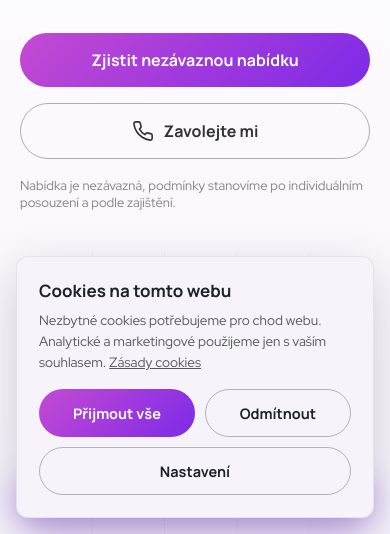
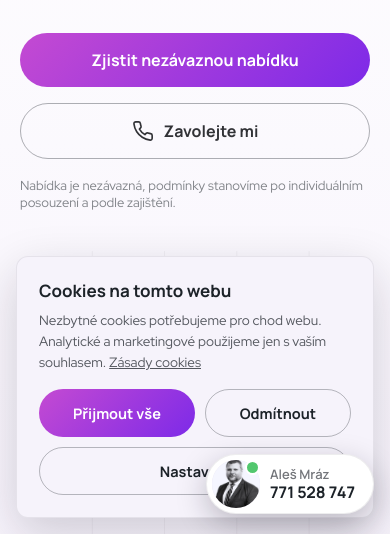
Before and after one commit to zakmartin/firemnizalozna, a website: page public/index.html in a window 390 px wide. Shown: the part 310-844 px from the top of the page. Drawn offline with Linux system fonts and the light colour scheme.

Commit message:
Badge specialisty: jméno + klikatelné číslo, nahrazuje sticky lištu
- zabalený badge je pill: fotka (otevře panel), jméno a tel: číslo
- sticky lišta Zavolejte mi na mobilu odstraněna, badge je všude
- ověřeno sondou: žádné horizontální přetečení na 390 px

Co-Authored-By: Claude Fable 5 <noreply@anthropic.com>

```diff
--- a/public/css/styles.css
+++ b/public/css/styles.css
@@ -1526,35 +1526,9 @@ input[type="range"].fz-range::-moz-range-thumb {
   overflow: hidden;
 }
 
-/* ===== STICKY CALL (mobile) ===== */
+/* Sticky lišta na mobilu nahrazena plovoucím badge specialisty (.fz-agent) */
 .fz-call-sticky {
   display: none;
-}
-
-@media (max-width: 640px) {
-  .fz-call-sticky {
-    display: flex;
-    align-items: center;
-    justify-content: center;
-    gap: 10px;
-    position: fixed;
-    left: 16px;
-    right: 16px;
-    bottom: calc(16px + env(safe-area-inset-bottom));
-    z-index: 90;
-    background: var(--fz-grad);
-    color: #fff;
-    font-family: var(--f-head);
-    font-size: 16px;
-    font-weight: 700;
-    min-height: 54px;
-    border-radius: var(--r-pill);
-    box-shadow: 0 10px 30px rgba(125, 42, 232, .4);
-  }
-
-  body {
-    padding-bottom: 86px;
-  }
 }
 
 /* ===== COOKIE BAR ===== */
@@ -2170,15 +2144,52 @@ body.modal-open {
   z-index: 250;
 }
 
+/* zabalený stav: pill s fotkou + klikatelným číslem */
+.fz-agent__bar {
+  display: flex;
+  align-items: center;
+  gap: 10px;
+  background: var(--bg-white);
+  border: 1px solid rgba(28, 34, 40, .08);
+  border-radius: var(--r-pill);
+  padding: 5px 18px 5px 5px;
+  box-shadow: 0 10px 30px rgba(21, 16, 31, .25);
+}
+
+.fz-agent__id {
+  display: flex;
+  flex-direction: column;
+  line-height: 1.25;
+  white-space: nowrap;
+}
+
+.fz-agent__id strong {
+  font-family: var(--f-head);
+  font-size: 13px;
+  font-weight: 600;
+  color: var(--text-muted);
+}
+
+.fz-agent__id span {
+  font-family: var(--f-head);
+  font-size: 16px;
+  font-weight: 700;
+  color: var(--text-dark);
+}
+
+.fz-agent__id:hover span {
+  color: var(--fz-accent-dark);
+}
+
 .fz-agent__toggle {
-  width: 64px;
-  height: 64px;
+  width: 48px;
+  height: 48px;
   border-radius: 50%;
-  border: 2px solid #fff;
+  border: none;
   padding: 0;
   position: relative;
   background: #e9e3f2;
-  box-shadow: 0 10px 30px rgba(21, 16, 31, .28);
+  flex-shrink: 0;
   transition: transform .15s;
 }
 
@@ -2207,7 +2218,7 @@ body.modal-open {
 .fz-agent__panel {
   position: absolute;
   right: 0;
-  bottom: 78px;
+  bottom: 68px;
   width: 296px;
   background: var(--bg-white);
   border: 1px solid rgba(28, 34, 40, .08);
@@ -2285,9 +2296,15 @@ body.modal-open {
 
 @media (max-width: 640px) {
 
-  /* na mobilu je sticky lišta „Zavolejte mi" — badge by se s ní tloukl */
+  /* na mobilu je badge hlavní kontaktní prvek — o chlup menší, panel přes šířku */
   .fz-agent {
-    display: none;
+    right: 16px;
+  }
+
+  .fz-agent__panel {
+    bottom: 66px;
+    width: calc(100vw - 32px);
+    max-width: 320px;
   }
 }
 
--- a/public/index.html
+++ b/public/index.html
@@ -568,12 +568,6 @@
     </footer>
   </main>
 
-  <!-- Sticky call CTA (mobil) -->
-  <a href="tel:+420771528747" class="fz-call-sticky">
-    <svg class="icon" viewBox="0 0 24 24" aria-hidden="true"><path d="M22 16.92v3a2 2 0 0 1-2.18 2 19.79 19.79 0 0 1-8.63-3.07 19.5 19.5 0 0 1-6-6 19.79 19.79 0 0 1-3.07-8.67A2 2 0 0 1 4.11 2h3a2 2 0 0 1 2 1.72c.13.96.36 1.9.7 2.81a2 2 0 0 1-.45 2.11L8.09 9.91a16 16 0 0 0 6 6l1.27-1.27a2 2 0 0 1 2.11-.45c.91.34 1.85.57 2.81.7A2 2 0 0 1 22 16.92z"/></svg>
-    Zavolejte mi — 771 528 747
-  </a>
-
   <!-- Cookie lišta -->
   <div class="fz-cookies" id="cookieBar" role="dialog" aria-modal="false" aria-labelledby="cookieTitle">
     <h2 id="cookieTitle">Cookies na tomto webu</h2>
--- a/public/js/main.js
+++ b/public/js/main.js
@@ -361,8 +361,11 @@
         ? '<button type="button" class="btn btn--ghost-dark" data-agent-msg>' + T.message + '</button>'
         : '<a class="btn btn--ghost-dark" href="' + relPrefix + (EN ? 'en/contact/' : 'kontakt/') + '">' + T.message + '</a>') +
       '</div></div>' +
+      '<div class="fz-agent__bar">' +
       '<button type="button" class="fz-agent__toggle" aria-expanded="false" aria-controls="agentPanel" aria-label="' + T.toggle + '">' +
-      '<img src="' + photo + '" alt="" width="64" height="64"><span class="fz-agent__dot" aria-hidden="true"></span></button>';
+      '<img src="' + photo + '" alt="" width="48" height="48"><span class="fz-agent__dot" aria-hidden="true"></span></button>' +
+      '<a class="fz-agent__id" href="tel:+420771528747"><strong>Aleš Mráz</strong><span>771 528 747</span></a>' +
+      '</div>';
     document.body.appendChild(agent);
 
     var toggle = agent.querySelector('.fz-agent__toggle');
```
Also changed, not shown: public/caste-dotazy/index.html (+0 -5 lines), public/cena/index.html (+0 -5 lines), public/cookies/index.html (+0 -5 lines), public/dekujeme/index.html (+0 -5 lines), public/jak-to-funguje/index.html (+0 -5 lines), public/kontakt/index.html (+0 -5 lines), public/o-nas/index.html (+0 -5 lines), public/ochrana-osobnich-udaju/index.html (+0 -5 lines), public/pro-koho/index.html (+0 -5 lines), public/zajisteni/index.html (+0 -5 lines), tools/fz-tmpl.js (+1 -6 lines).
